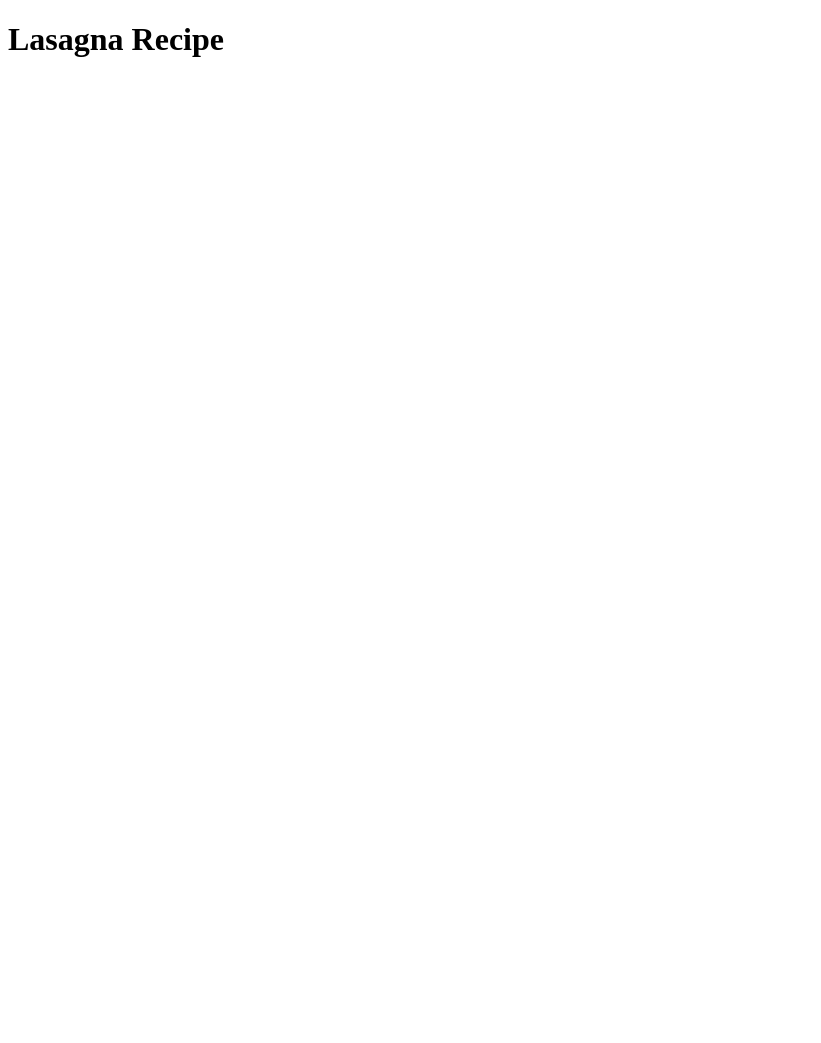
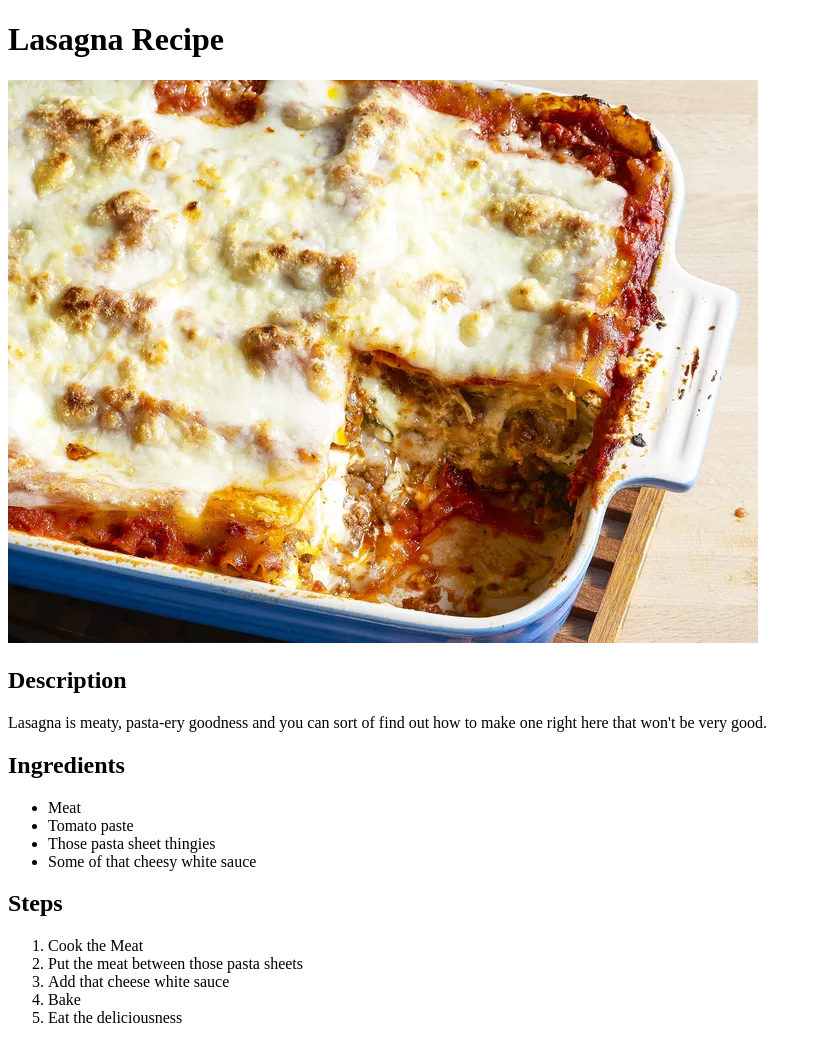
Before and after one commit to wookiebookie7/odin-recipes, a plain HTML site: page recipes/lasagna.html in a window 1280 px wide. Shown: the whole page, without its empty margins (0-821 px from the left). Before the commit the page ends 800 px from the top, so only its background shows below. Drawn offline with Linux system fonts and the light colour scheme.

Commit message:
feature: complete lasagna recipe page
Add a picture, ingredients and cooking steps to the lasagna recipe page.

```diff
--- a/recipes/lasagna.html
+++ b/recipes/lasagna.html
@@ -6,5 +6,26 @@
     </head>
     <body>
         <h1>Lasagna Recipe</h1>
+        <img src="./lasagna.webp" alt="Picture of cooked lasagna in oven dish" width="750" height="563">
+        <h2>Description</h2>
+        <p>Lasagna is meaty, pasta-ery goodness and you can sort of find out how to make one right here
+            that won't be very good.
+        </p>
+        <h2>Ingredients</h2>
+        <ul>
+            <li>Meat</li>
+            <li>Tomato paste</li>
+            <li>Those pasta sheet thingies</li>
+            <li>Some of that cheesy white sauce</li>
+        </ul>
+        <h2>Steps</h2>
+        <ol>
+            <li>Cook the Meat</li>
+            <li>Put the meat between those pasta sheets</li>
+            <li>Add that cheese white sauce</li>
+            <li>Bake</li>
+            <li>Eat the deliciousness</li>
+        </ol>
+
     </body>
 </html>
```
Also changed, not shown: recipes/lasagna.webp (added).
